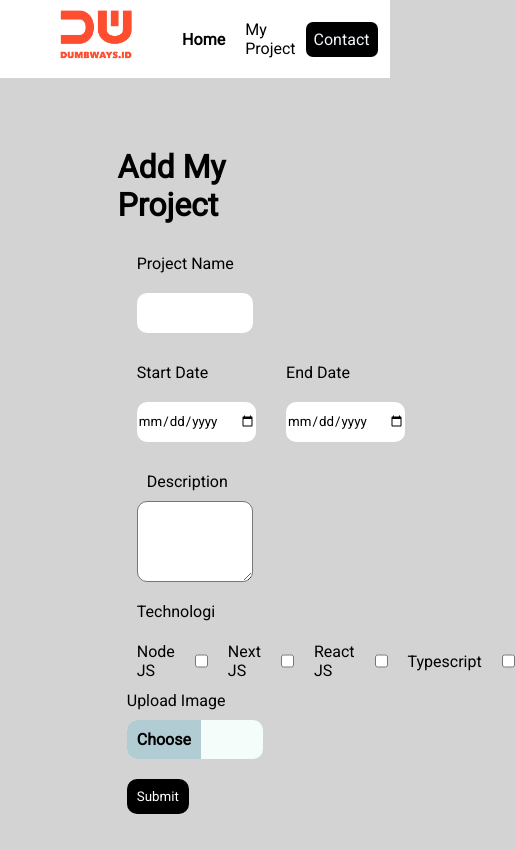
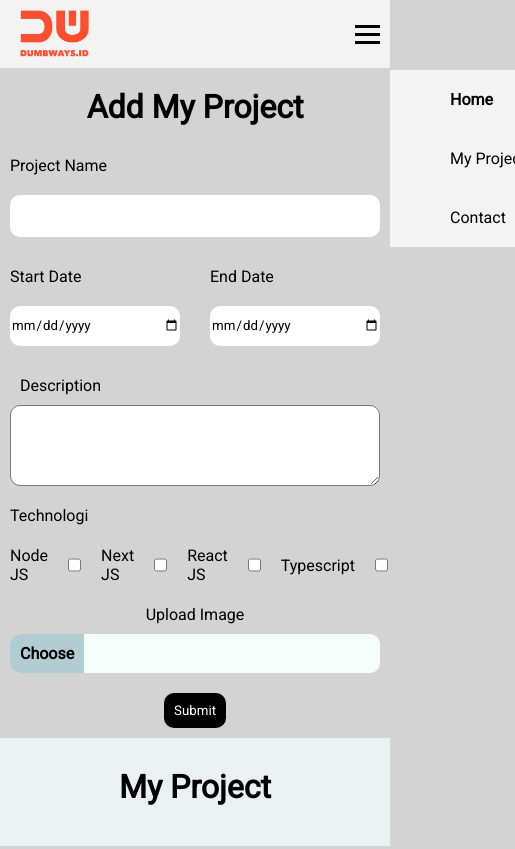
Before and after one commit to RizuChand/dumbway2, a plain HTML site: page day6/addProject.html in a window 390 px wide. Shown: the top 849 px of the page, 515 px wide, since content can reach past the window. Drawn offline with Linux system fonts and the light colour scheme.

Commit message:
tinggal di rapihkan dan perbaikan lagi

```diff
--- a/day6/addProject.html
+++ b/day6/addProject.html
@@ -10,12 +10,20 @@
 <body>
     <nav>
         <img src="./img/logo.png" alt="logo">
-        <ul>
+        <ul class="nav-menu">
             <li><a href="./index.html">Home</a></li>
-            <li>My Project</li>
+            <li><a href="./addProject.html">My Project</a></li>
+            <li><a class="btnContactBurger" href="./contact.html">Contact</a></li>
         </ul>
           <a class="btn-contact" href="./contact.html">Contact</a>
-    </nav>
+
+          <div class="hamburgerMenu">
+              <span id="hamburgerMenu-item"></span>
+              <span id="hamburgerMenu-item"></span>
+              <span id="hamburgerMenu-item"></span>
+          </div>
+
+       </nav>
     <div class="container">
         <div class="wrapper-form">
             <h1>Add My Project</h1>
@@ -82,5 +90,6 @@
         </ul>
     </div>
     <script src="./javascript/addProject.js"></script>
+    <script src="./javascript/burgerMenu.js"></script>
 </body>
 </html>
--- a/day6/css/addMyproject.css
+++ b/day6/css/addMyproject.css
@@ -13,35 +13,29 @@ body {
 nav {
     display: flex;
     justify-content: flex-start;
-    background-color: white;
+    background-color: #F4F3F3;
     padding: 10px;
 
 }
 
 nav img {
-    height: 50px;
+    height: 3rem;
     margin-left: 50px;
 }
 
-nav ul {
+.nav-menu {
     display: flex;
-    flex: 1;
+}
+
+.btnContactBurger{
+    display: none;
 }
 
 nav ul li {
     display: flex;
     align-items: center;
     list-style: none;
-    margin: 10px;
-    color: black;
 }
-
-nav ul li a {
-    text-decoration: none;
-    color: black;
-}
-
-
 nav ul li:first-child {
     font-weight: bold;
 }
@@ -51,7 +45,10 @@ nav ul li:hover {
     background-color: #e6dddc;
     cursor: pointer;
 }
+nav ul li a {
 
+    color: black;
+}
 nav .btn-contact {
     padding: 8px;
 
@@ -60,6 +57,24 @@ nav .btn-contact {
     background-color: black;
     margin: auto;
     margin-right: 20px;
+}
+.hamburgerMenu {
+    display: none;
+    cursor: pointer;
+}
+
+#hamburgerMenu-item {
+    display: block;
+    width: 25px;
+    height: 3px;
+    margin: 5px auto;
+    -webkit-transition: all 0.3s ease-in-out;
+    transition: all 0.3s ease-in-out;
+    background-color: black;
+
+}
+a{
+    margin: 20px;
     text-decoration: none;
 }
 
@@ -70,7 +85,6 @@ nav .btn-contact {
 }
 
 .wrapper-form {
-    position: relative;
     margin: 50px;
     width: 50%;
     display: flex;
@@ -95,7 +109,6 @@ label {
 }
 
 input {
-    box-sizing: border-box;
     border-radius: 10px;
     border-style: none;
     height: 40px;
--- a/day6/css/addMyproject2.css
+++ b/day6/css/addMyproject2.css
@@ -34,15 +34,12 @@
 
 }
 
-/* .fix-image {
-    width: 400px;
-    height: 300px;
-} */
+
 .fix-image img {
     border-radius: 20px 20px 0px 0px;
     width: 400px;
     height: 250px;
-    /* margin-bottom: auto; */
+
 }
 
 .text {
@@ -104,3 +101,85 @@
     font-size: small;
     padding-right: 17px;
 }
+
+@media only screen and (max-width: 480px){
+     /*
+    navbar responsive
+    */
+nav {
+    align-items: center;
+    justify-content: space-between;
+}
+nav img {
+    margin-left: 10px;
+}
+
+.btn-contact {
+    display: none;
+}
+.btnContactBurger {
+    display: inline;
+}
+.hamburgerMenu {
+    display: block;
+    cursor: pointer;
+}
+.hamburgerMenu.active #hamburgerMenu-item:nth-child(2){
+    opacity: 0;
+}
+.hamburgerMenu.active #hamburgerMenu-item:nth-child(1){
+    transform: translateY(8px) rotate(45deg);
+}
+.hamburgerMenu.active #hamburgerMenu-item:nth-child(3){
+    transform: translateY(-8px) rotate(-45deg);
+}
+
+.nav-menu {
+    position: fixed;
+    width: 100%;
+    left: 100%;
+    top: 70px;
+    flex-direction: column;
+    transition: 0.3s;
+    background-color: #F4F3F3;
+
+}
+
+
+.nav-menu.active {
+    width: 100%;
+    left: 0;
+}
+
+.container {
+
+    height: 100%;
+}
+.wrapper-form {
+    margin: 0px;
+    width: 100%;
+    display: flex;
+    flex-direction: column;
+    align-items: center;
+}
+form {
+
+    width: 100%;
+
+}
+.wrapper-upload {
+    margin: 10px;
+    text-align: center;
+}
+.wrapper-myproject {
+    display: grid;
+    grid-template-columns: 1fr;
+    grid-template-rows: 1fr;
+    margin: 20px;
+    height: 100%;
+    width: 95%;
+    padding: 0px;
+    list-style: none;
+
+}
+}
--- a/day6/css/contact-style.css
+++ b/day6/css/contact-style.css
@@ -15,28 +15,23 @@ nav {
 }
 
 nav img {
-    height: 50px;
+    height: 3rem;
     margin-left: 50px;
 }
 
-nav ul {
+.nav-menu {
     display: flex;
-    flex: 1;
 }
 
-nav ul .home {
-    color: black;
-    text-decoration: none;
+.btnContactBurger{
+    display: none;
 }
 
 nav ul li {
     display: flex;
     align-items: center;
     list-style: none;
-    margin: 10px;
-
 }
-
 nav ul li:first-child {
     font-weight: bold;
 }
@@ -46,8 +41,11 @@ nav ul li:hover {
     background-color: #e6dddc;
     cursor: pointer;
 }
+nav ul li a {
 
-nav .contact-btn {
+    color: black;
+}
+nav .btn-contact {
     padding: 8px;
 
     border-radius: 7px;
@@ -55,11 +53,26 @@ nav .contact-btn {
     background-color: black;
     margin: auto;
     margin-right: 20px;
+}
+.hamburgerMenu {
+    display: none;
+    cursor: pointer;
+}
+
+#hamburgerMenu-item {
+    display: block;
+    width: 25px;
+    height: 3px;
+    margin: 5px auto;
+    -webkit-transition: all 0.3s ease-in-out;
+    transition: all 0.3s ease-in-out;
+    background-color: black;
+
+}
+a{
+    margin: 20px;
     text-decoration: none;
 }
-
-
-
 .container {
     display: flex;
     justify-content: center;
@@ -113,3 +126,54 @@ form button {
     border-radius: 30px;
     margin-left: auto;
 }
+
+@media only screen and (max-width: 480px){
+       /*
+    navbar responsive
+    */
+nav {
+    align-items: center;
+    justify-content: space-between;
+}
+nav img {
+    margin-left: 10px;
+}
+
+.btn-contact {
+    display: none;
+}
+.btnContactBurger {
+    display: inline;
+}
+.hamburgerMenu {
+    display: block;
+    cursor: pointer;
+}
+.hamburgerMenu.active #hamburgerMenu-item:nth-child(2){
+    opacity: 0;
+}
+.hamburgerMenu.active #hamburgerMenu-item:nth-child(1){
+    transform: translateY(8px) rotate(45deg);
+}
+.hamburgerMenu.active #hamburgerMenu-item:nth-child(3){
+    transform: translateY(-8px) rotate(-45deg);
+}
+
+.nav-menu {
+    position: fixed;
+    width: 100%;
+    left: 100%;
+    top: 70px;
+    flex-direction: column;
+    transition: 0.3s;
+    background-color: #F4F3F3;
+
+}
+
+
+.nav-menu.active {
+    width: 100%;
+    left: 0;
+}
+
+}
--- a/day6/css/style.css
+++ b/day6/css/style.css
@@ -62,7 +62,7 @@ nav .btn-contact {
 #hamburgerMenu-item {
     display: block;
     width: 25px;
-    height: 4px;
+    height: 3px;
     margin: 5px auto;
     -webkit-transition: all 0.3s ease-in-out;
     transition: all 0.3s ease-in-out;
@@ -185,7 +185,6 @@ svg {
     /*
     navbar responsive
     */
-
 nav {
     align-items: center;
     justify-content: space-between;
@@ -221,11 +220,13 @@ nav img {
     top: 70px;
     flex-direction: column;
     transition: 0.3s;
-    text-align: center;
-    background-color: azure;
+    background-color: #F4F3F3;
+
 }
 
-nav ul.active {
+
+.nav-menu.active {
+    width: 100%;
     left: 0;
 }
 
@@ -252,8 +253,8 @@ nav ul.active {
     display: flex;
     justify-content: flex-start;
     gap: 0px;
-    margin-left: 0px;
-    margin-right: 10px;
+    margin-left: -20px;
+
 }
 
 }
--- a/day6/javascript/burgerMenu.js
+++ b/day6/javascript/burgerMenu.js
@@ -1,5 +1,6 @@
 const hamburgerMenu = document.querySelector(".hamburgerMenu");
 const navMenu = document.querySelector(".nav-menu");
+
 
 hamburgerMenu.addEventListener("click", ()=>{
     hamburgerMenu.classList.toggle("active");
```
Also changed, not shown: day6/contact.html (+13 -4 lines).
